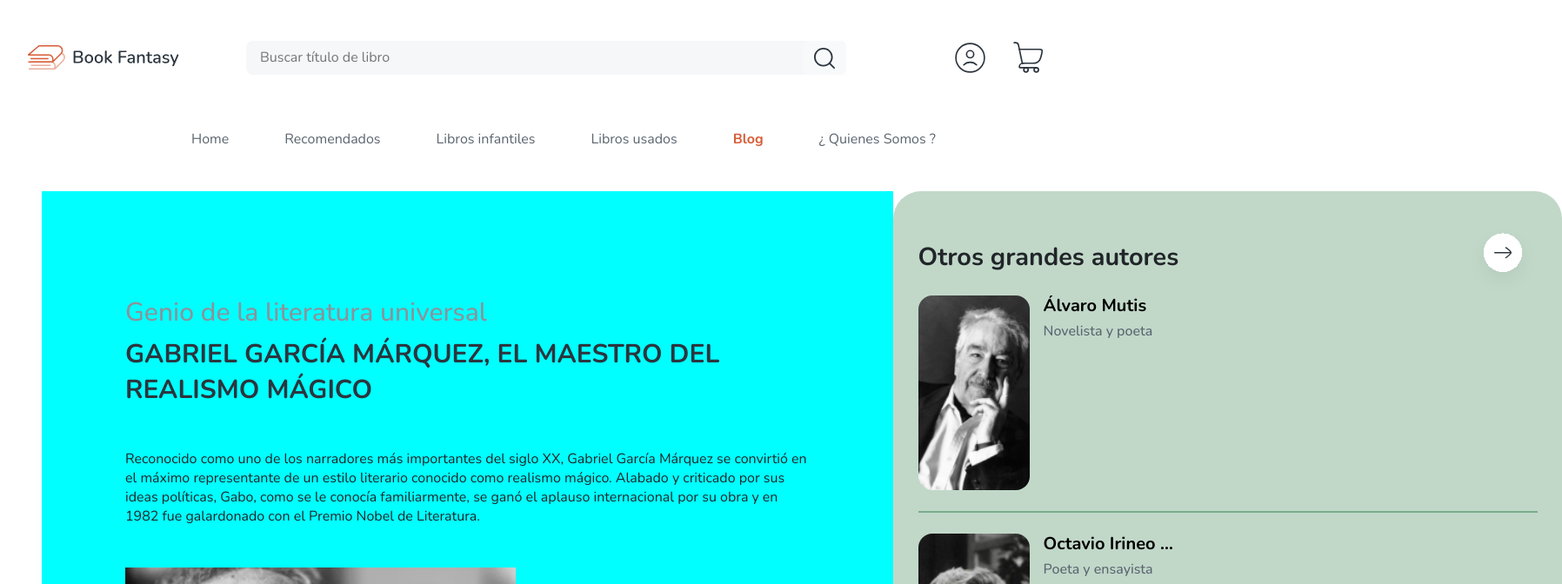
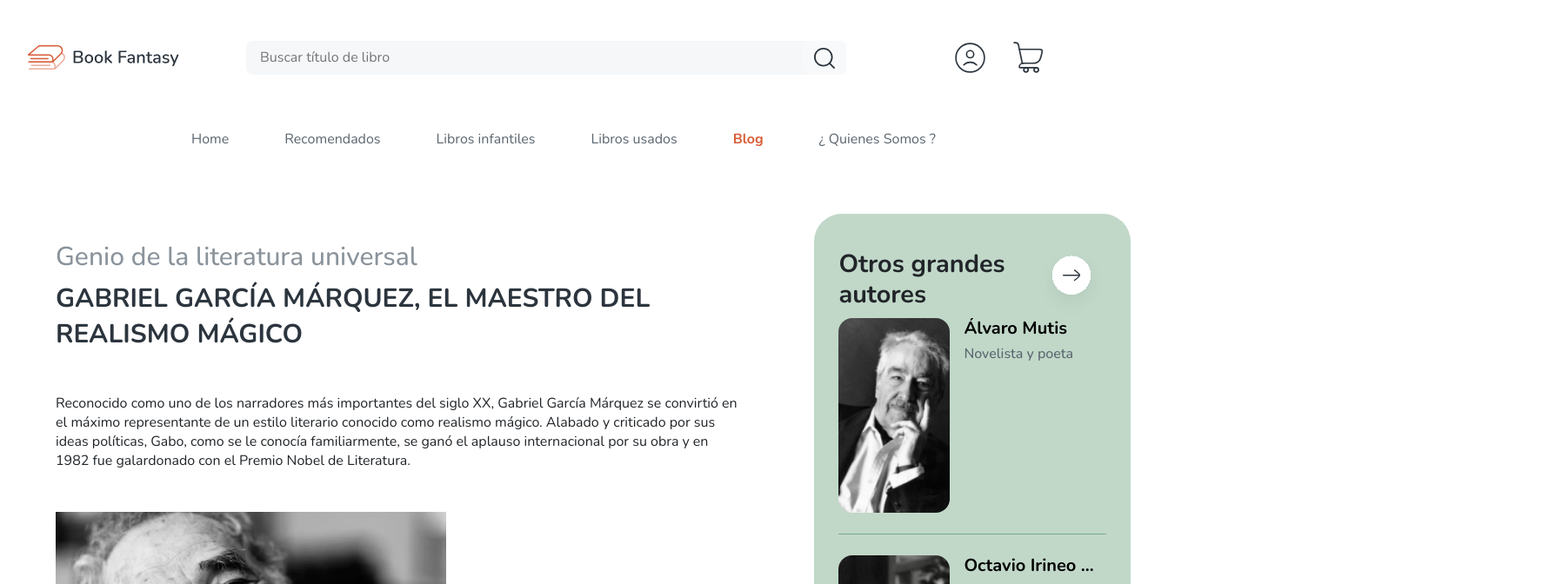
Before and after one commit to Darly09/book_fantasy, a Vue app in the folder frontend/: page /blogbook in a window 1280 px wide. Shown: the top 672 px of the page at 87% size, 1796 px wide, since content can reach past the window. Built offline with nearby package versions, Linux system fonts and the light colour scheme.

Commit message:
ediciones en paginas estaticas

```diff
--- a/frontend/src/views/BlogBook.vue
+++ b/frontend/src/views/BlogBook.vue
@@ -217,20 +217,13 @@ const blogBooks = [
 </template>
 
 <style>
+.header {
+    padding: 2rem;
+}
 form {
-    padding: 0 3rem;
+    padding: 0 2rem;
     display: flex;
     justify-content: space-between;
-}
-
-form section {
-    flex: 0 0 65%;
-    flex-grow: 1;
-    background-color: blue;
-}
-.header {
-    background-color: aqua;
-    padding: 6rem;
 }
 
 .text_one {
@@ -397,5 +390,9 @@ form section {
 
 .top {
     display: flex;
+    margin-top: 1.6rem;
+    margin-left: 3.3rem;
+    flex: 0 0 30%;
+    height: fit-content;
 }
 </style>
```
